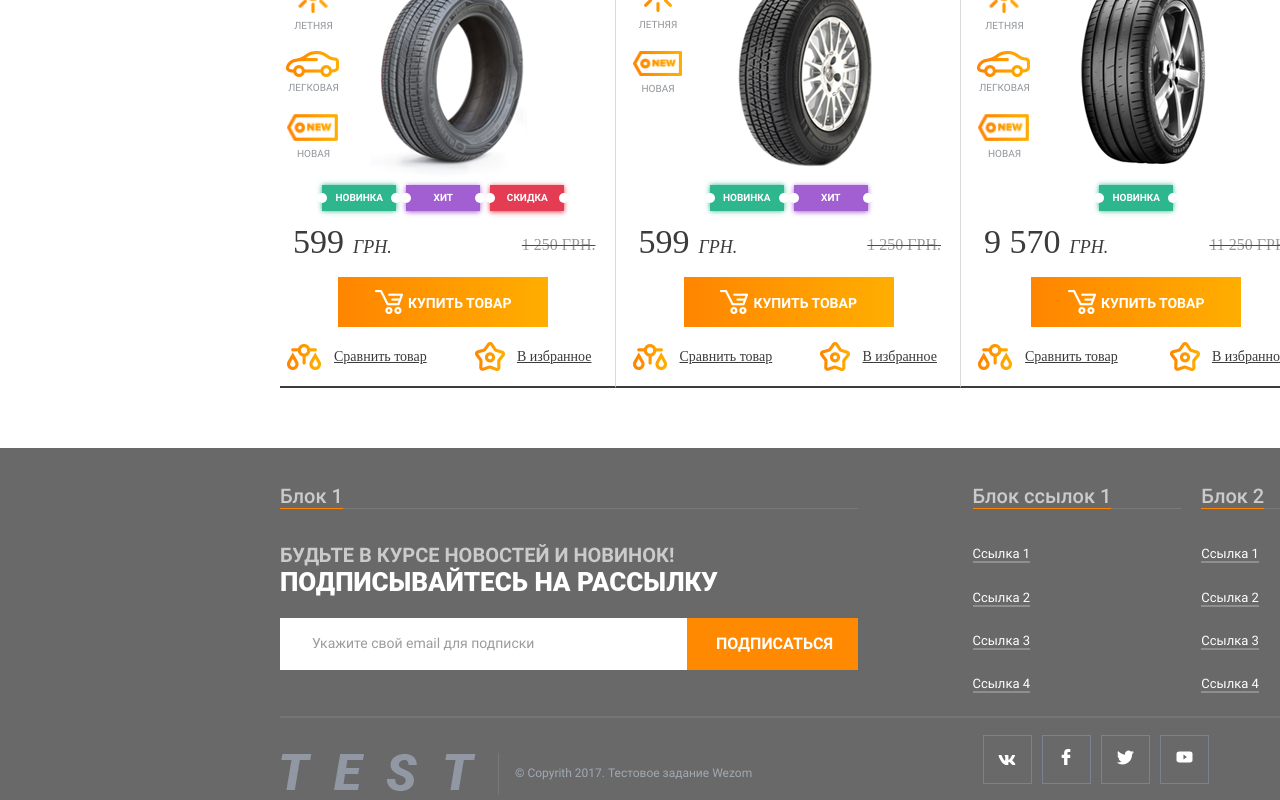
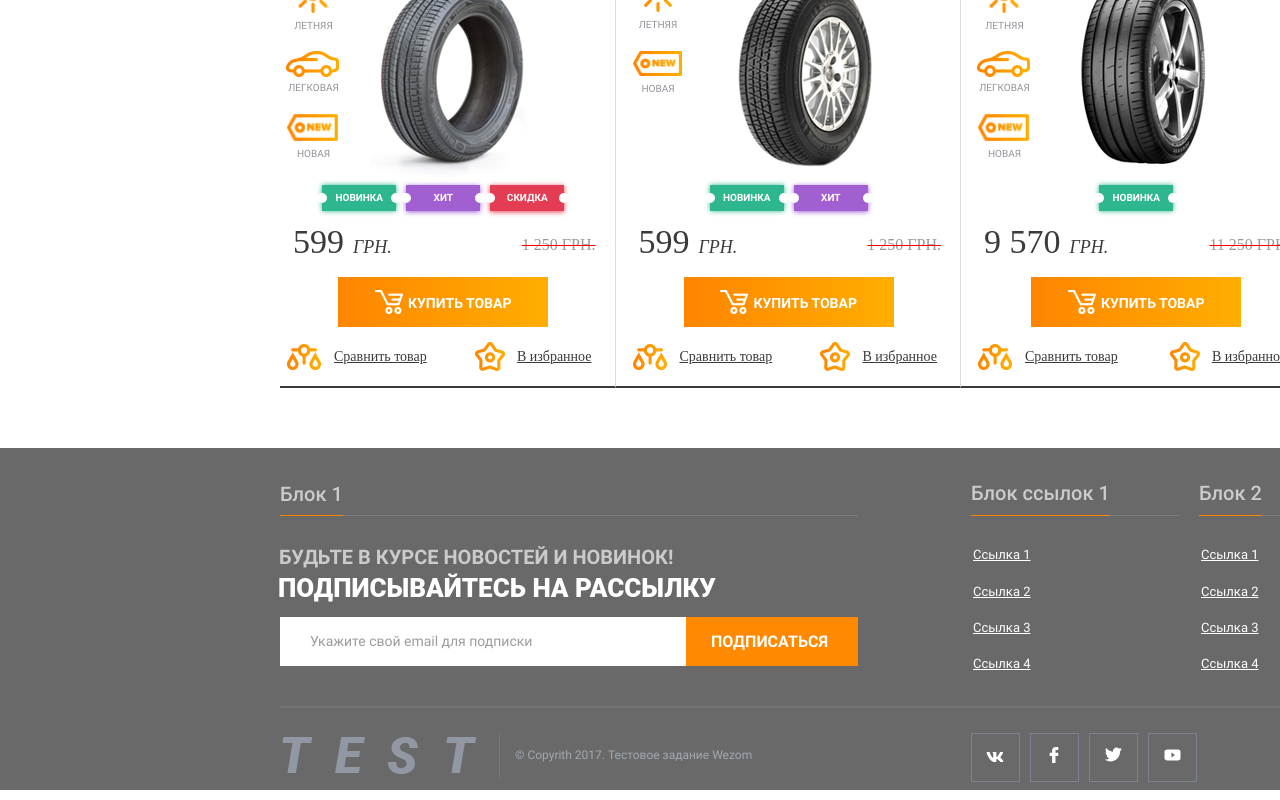
Before and after one commit to ShusevA/Store-website, a React app: page / in a window 1280 px wide. Shown: the part 504-1304 px from the top of the page. Built offline with nearby package versions, Linux system fonts and the light colour scheme; a web font is replaced by a local one.

Commit message:
Update itog.css

```diff
--- a/css/itog.css
+++ b/css/itog.css
@@ -11,48 +11,53 @@
     flex-flow: row nowrap;
 }
 .itog-1-B1{
-    margin-top: 36px;
+    margin-top: 34px;
     width: 578px;
 }
 .itog-1-B1_head span{
+    padding-bottom: 9px;
     color: #cbcbcb;
     font-size: 20px;
     font-family: "Roboto Medium";
     border-bottom: 1px solid #ff8500;
 }
 .itog-1-B1_body{
+    margin-top: 9px;
     border-top: 1px solid #7a7a7a;
 }
 .itog-1-B1_body p:first-child{
-    padding-top: 34px;
+    padding-top: 29px;
+    margin-left: -1px;
     color: #cbcbcb;
     font-size: 20px;
     font-family: "Roboto Bold";
     text-transform: uppercase;
 }
 .itog-1-B1_body p:last-child{
+    padding-top: 4px;
+    margin-left: -2px;
     color: white;
     font-size: 26px;
     font-family: "Roboto Black";
     text-transform: uppercase;
 }
 .itog-1-B1_form{
-    margin-top: 19px;
+    margin-top: 12px;
     margin-bottom: 40px;
-    height: 52px;
+    height: 49px;
     background-color: white;
     display: flex;
     align-items: center;
 }
 .itog-1-B1_formWrap{
     width: 497px;
-    height: 51px;
+    height: 48px;
     display: flex;
     align-items: center;
 }
 .itog-1-B1_formWrap button{
-    height: 52px;
-    padding: 0 25px 0 29px;
+    height: 49px;
+    padding: 0 30px 0 25px;
     color: white;
     font-size: 16px;
     font-family: "Roboto Bold";
@@ -72,7 +77,7 @@
 }
 .itog-1-B1_formBlock{
     width: 408px;
-    height: 52px;
+    height: 49px;
     display: flex;
     align-items: center;
 }
@@ -82,37 +87,42 @@
     font-family: "Roboto Regular";
 }
 .itog-1-B1_form input{
-    margin-left: 30px;
-    width: 377px;
+    margin-left: 28px;
+    width: 378px;
     border-style: none;
     outline: none;
 }
 .itog-1-B2{
-    margin-top: 36px;
+    margin-top: 33px;
     width: 209px;
-    margin-left: 115px;
+    margin-left: 113px;
 }
 .itog-1-B3{
-    margin-top: 36px;
+    margin-top: 33px;
     width: 208px;
-    margin-left: 20px;
+    margin-left: 19px;
 }
 .itog-1-B4{
-    margin-top: 36px;
+    margin-top: 33px;
     width: 209px;
     margin-left: 22px;
 }
+.B4{
+    margin-left: 2px;
+}
 .itog-1-ALL_head span{
+    padding-bottom: 10px;
     color: #cbcbcb;
     font-size: 20px;
     font-family: "Roboto Medium";
     border-bottom: 1px solid #ff8500;
 }
 .itog-1-ALL_body{
+    margin-top: 10px;
     border-top: 1px solid #7a7a7a;
 }
 .itog-1-ALL_body li:first-child{
-    padding-top: 34px;
+    padding-top: 28px;
 }
 .itog-1-ALL_body a{
     color: white;
@@ -122,14 +132,10 @@
 .itog-1-ALL_body li{
     list-style-type: none;
 }
-.itog-1-ALL_body a{
-    text-decoration: none;
-    border-bottom: 2px solid #8f8f8f;
+.itog-1-ALL_body li{
+margin-bottom: 17px;
+margin-left: 2px;
 }
-.itog-1-ALL_body li{
-margin-bottom: 24px;
-}
-
 
 .itog-2{
     height: 84px;
@@ -139,16 +145,18 @@ margin-bottom: 24px;
     border-top: 2px solid #757575;
 }
 .itog-2-label{
-    margin-top: 29px;
+    margin-top: 14px;
     display: flex;
     flex-flow: row nowrap;
     align-items: center;
 }
 .itog-2-label img{
+    padding-top: 3px;
+    padding-left: 1px;
     border-right: 1px solid #787878;
 }
 .itog-2-label p{
-    margin-left: 16px;
+    margin-left: 15px;
     color: #a0a9b2;
     font-size: 12px;
     font-family: "Roboto Regular";
@@ -157,6 +165,8 @@ margin-bottom: 24px;
     display: flex;
     flex-flow: row nowrap;
     align-items: center;
+    margin-right: 24px;
+    margin-top: 17px;
 }
 .itog-2-webElem{
    width: 49px;
```
